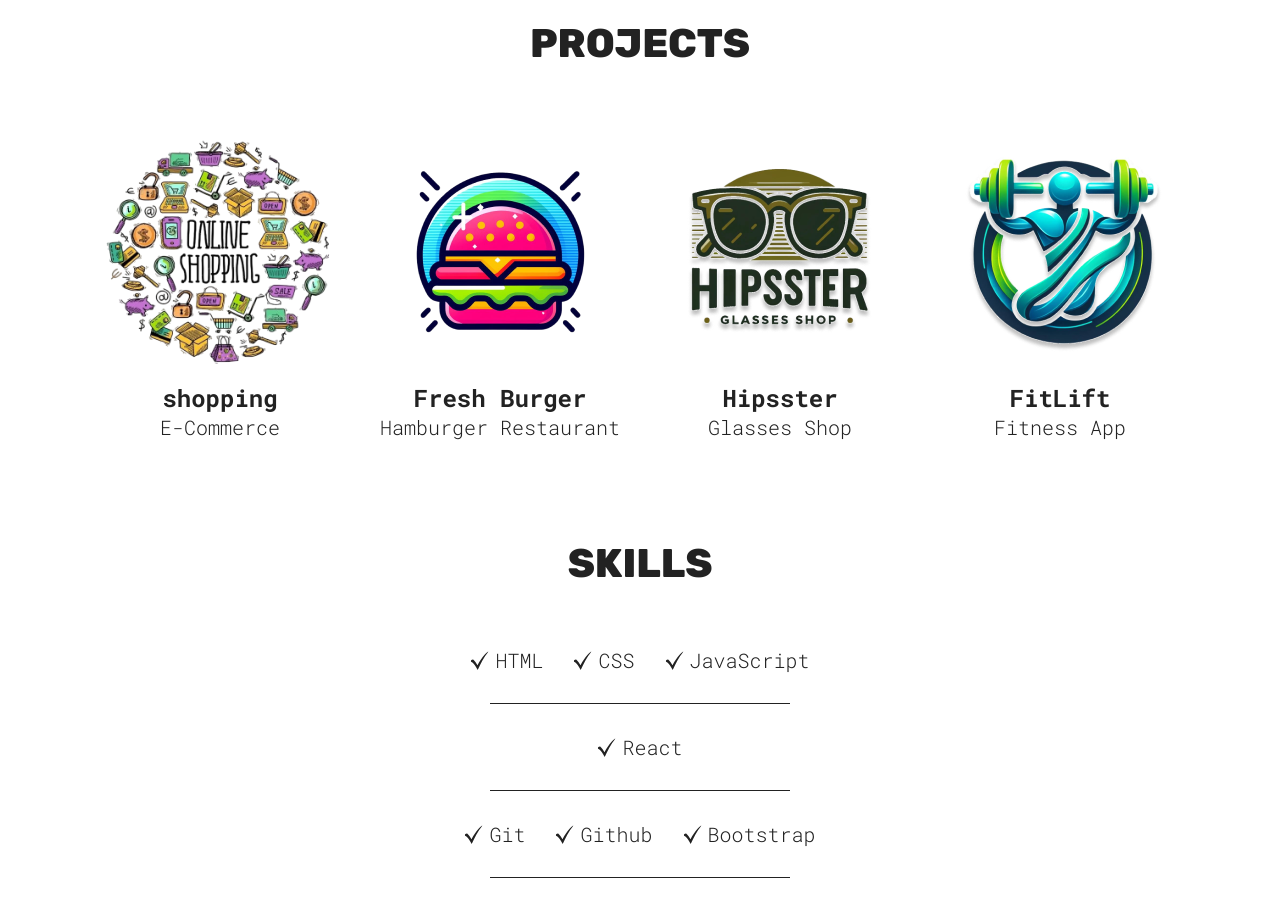
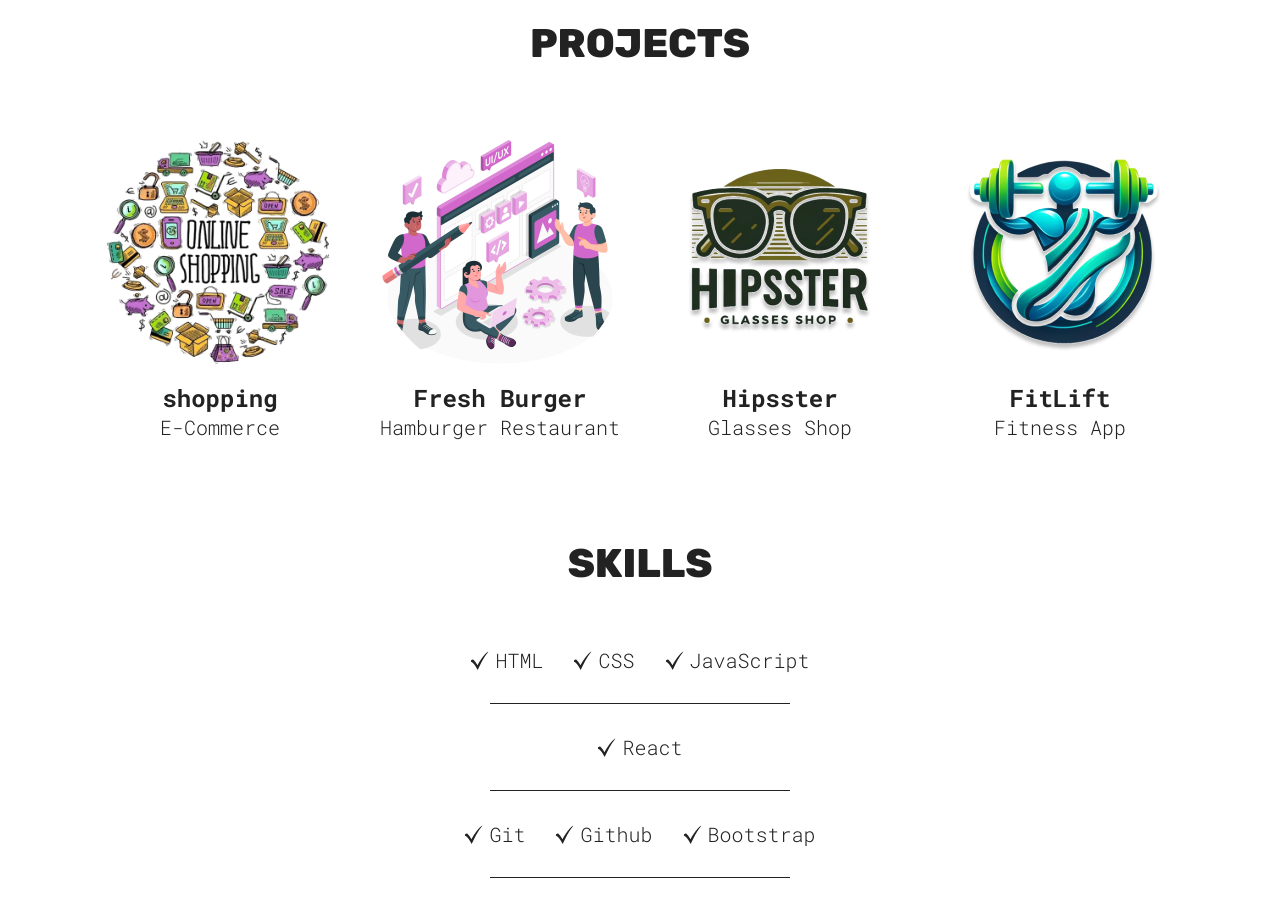
Before and after one commit to kushwaha-pawan/Portfolio, a React (Vite) app in the folder my/: page / in a window 1280 px wide. Shown: the part 880-1790 px from the top of the page. Built offline with nearby package versions, Linux system fonts and the light colour scheme.

Commit message:
image change

```diff
--- a/my/src/sections/Projects/Projects.jsx
+++ b/my/src/sections/Projects/Projects.jsx
@@ -1,7 +1,7 @@
 import React from 'react';
 import styles from './ProjectsStyles.module.css';
 import website from '../../assets/website.png';
-import freshBurger from '../../assets/fresh-burger.png';
+import websitR from '../../assets/websitR.png';
 import hipsster from '../../assets/hipsster.png';
 import fitLift from '../../assets/fitlift.png';
 import ProjectCard from '../../common/ProjectCard';
@@ -18,7 +18,7 @@ function Projects() {
           p="E-Commerce"
         />
         <ProjectCard
-          src={freshBurger}
+          src={websitR}
           link="https://github.com/Ade-mir/company-landing-page-2"
           h3="Fresh Burger"
           p="Hamburger Restaurant"
```
Also changed, not shown: my/src/assets/websitR.png (added).
